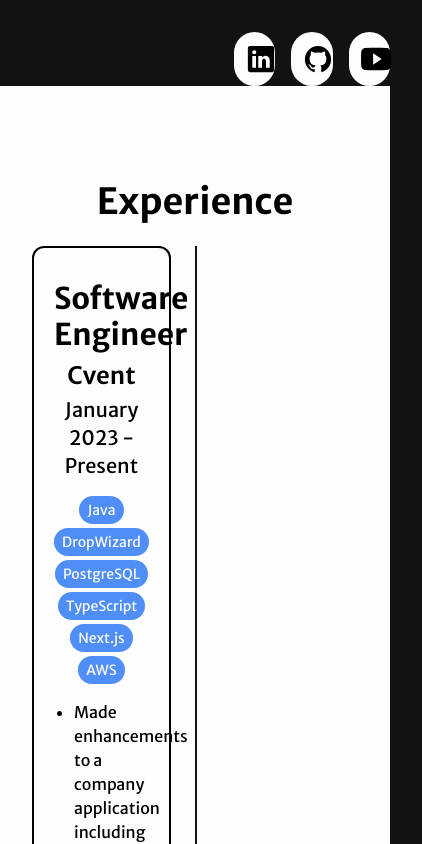
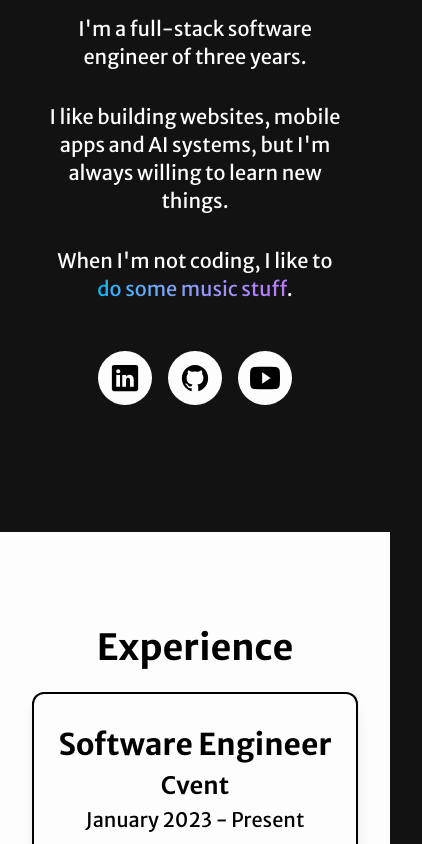
Before and after one commit to bigstarcha/personal-website, a Next.js app: page / in a window 390 px wide. Shown: the part 1156-2000 px from the top of the page, 422 px wide, since content can reach past the window. Built offline with nearby package versions, Linux system fonts and the light colour scheme.

Commit message:
make this jaunt responsive

```diff
--- a/app/globals.css
+++ b/app/globals.css
@@ -1,14 +1,12 @@
+/* https://tailwindcss.com/docs/adding-custom-styles */
+/* https://github.com/tailwindlabs/tailwindcss/discussions/15960 */
+
 @import "tailwindcss";
 
 :root {
   --background: #121212;
   --foreground: #fdfdfd;
   --tertiary: #4f8ef7;
-}
-
-.rounded-r-ellipse {
-  border-top-right-radius: 200px 500px;
-  border-bottom-right-radius: 200px 500px;
 }
 
 @theme {
@@ -36,3 +34,19 @@
     background-color: var(--color-background);
   }
 }
+
+@layer components {
+  @variant lg {
+    .rounded-r-ellipse {
+      border-top-right-radius: 200px 500px;
+      border-bottom-right-radius: 200px 500px;
+    }
+  }
+
+  @variant xl {
+    .rounded-r-ellipse {
+      border-top-right-radius: 200px 500px;
+      border-bottom-right-radius: 200px 500px;
+    }
+  }
+}
--- a/components/ConnectSection.tsx
+++ b/components/ConnectSection.tsx
@@ -13,7 +13,7 @@
   return (
     <div className="flex flex-col items-center py-12 bg-foreground">
       <h1 className="font-bold text-4xl mt-12 mb-4">Connect With Me!</h1>
-      <form className="flex flex-col w-1/2" onSubmit={handleSubmit}>
+      <form className="flex flex-col w-full px-8 lg:w-1/2 xl:w-1/2 lg:px-0 xl:px-0" onSubmit={handleSubmit}>
         <label className="text-lg text-background" htmlFor="name">
           Name
         </label>
--- a/components/ExperienceCard.tsx
+++ b/components/ExperienceCard.tsx
@@ -13,7 +13,7 @@
   tags,
 }: Experience) {
   return (
-    <div className="w-1/2 flex flex-col px-5 py-4 border-2 rounded-xl">
+    <div className="w-full lg:w-1/2 xl:w-1/2 flex flex-col px-5 py-4 border-2 rounded-xl shadow-lg mb-4 lg:mb-0 xl:mb-0">
       <h1 className="text-3xl mt-4 mb-2 font-bold text-center">{title}</h1>
       <h2 className="text-2xl font-semibold text-center mb-1">{company}</h2>
       <h2 className="text-xl text-center mb-4">{yearRange}</h2>
--- a/components/ExperienceSection.tsx
+++ b/components/ExperienceSection.tsx
@@ -6,8 +6,8 @@
 import ExperienceCard from "./ExperienceCard";
 import { experiences } from "@/utils/experiences";
 
-const leftStyle = "pr-12";
-const rightStyle = "justify-end pl-12";
+const leftStyle = "lg:pr-12 xl:pr-12";
+const rightStyle = "lg:justify-end xl:justify-end lg:pl-12 xl:pl-12";
 
 function ExperienceSection() {
   return (
@@ -15,14 +15,14 @@
       <div className="flex flex-col w-full mt-12">
         <h1 className="font-bold text-4xl text-center mb-6">Experience</h1>
         <div className="relative px-8">
-          <div className="absolute top-0 bottom-0 left-1/2 w-[2px] bg-background" />
+          <div className="hidden lg:block xl:block absolute top-0 bottom-0 left-1/2 w-[2px] bg-background" />
           {experiences.map((experience, index) => (
             <div
               key={index}
               className={`flex flex-row relative w-full ${index % 2 === 0 ? leftStyle : rightStyle}`}
             >
               {/** A lot of these styles will need to change if we want to make this responsive */}
-              <div className="absolute top-1/2 left-1/2 -translate-x-2/5 bg-background rounded-full w-3 h-3" />
+              <div className="hidden lg:block xl:block absolute top-1/2 left-1/2 -translate-x-2/5 bg-background rounded-full w-3 h-3" />
               <ExperienceCard {...experience} />
             </div>
           ))}
--- a/components/HomePage.tsx
+++ b/components/HomePage.tsx
@@ -1,15 +1,17 @@
 "use client";
 
 import React from "react";
+import dynamic from "next/dynamic";
 import Navigation from "./Navigation";
 import IntroSection from "./IntroSection";
 import ExperienceSection from "./ExperienceSection";
 import SkillsSection from "./SkillsSection";
 import ConnectSection from "./ConnectSection";
-import Footer from "./Footer";
 import ProjectsSection from "./ProjectsSection";
 
 function HomePage() {
+  const DynamicFooter = dynamic(() => import("./Footer"), { ssr: false }); // Avoid hydration issues by loading the footer only on the client side
+
   return (
     <>
       <Navigation />
@@ -18,7 +20,7 @@
       <ProjectsSection />
       <SkillsSection />
       <ConnectSection />
-      <Footer />
+      <DynamicFooter />
     </>
   );
 }
--- a/components/IntroSection.tsx
+++ b/components/IntroSection.tsx
@@ -45,14 +45,14 @@
   };
 
   return (
-    <div className="flex flex-row">
+    <div className="flex flex-col lg:flex-row xl:flex-row">
       <motion.div
-        className="bg-[url(../public/Tim2.jpg)] bg-center bg-cover w-3/5 h-screen rounded-r-ellipse"
+        className="bg-[url(../public/Tim2.jpg)] bg-center bg-cover h-screen w-full lg:w-3/5 xl:w-3/5 rounded-r-ellipse"
         initial={{ opacity: 0 }}
         animate={{ opacity: 1 }}
         transition={{ duration: 3 }}
       />
-      <div className="flex flex-col justify-center items-center w-2/5">
+      <div className="flex flex-col justify-center items-center w-full lg:w-2/5 xl:w-2/5 h-screen">
         <h1 className="font-merriweather text-6xl text-foreground text-bold mb-12">
           <Typewriter
             onInit={(typewriter) => {
--- a/components/ProjectCard.tsx
+++ b/components/ProjectCard.tsx
@@ -45,7 +45,7 @@
   links,
 }: Project): JSX.Element {
   return (
-    <div className="flex flex-col border-2 border-solid rounded-xl px-5 py-4">
+    <div className="flex flex-col border-2 border-solid rounded-xl px-5 py-4 shadow-lg">
       <h1 className="mt-4 mb-2 font-bold text-3xl text-center">{name}</h1>
       <h2 className="mb-2 text-center font-semibold text-xl">{duration}</h2>
       <TagSection tags={tags} />
--- a/components/ProjectsSection.tsx
+++ b/components/ProjectsSection.tsx
@@ -9,7 +9,7 @@
     <div className="flex flex-row justify-center pt-12 bg-foreground">
       <div className="flex flex-col w-full mt-12">
         <h1 className="font-bold text-4xl text-center mb-6">Projects</h1>
-        <div className="px-8 grid lg:grid-cols-3 gap-4">
+        <div className="px-8 grid lg:grid-cols-3 xl:grid-cols-3 gap-4">
           {projects.map((project, index) => (
             <ProjectCard
               key={index}
--- a/components/SkillsSection.tsx
+++ b/components/SkillsSection.tsx
@@ -31,9 +31,9 @@
   children: React.ReactNode;
 }) {
   return (
-    <div className="flex flex-row items-center w-full mb-4 last:mb-0">
-      <h2 className="font-semibold text-3xl w-1/4">{title}</h2>
-      <div className="flex w-3/4 overflow-x-hidden">
+    <div className="flex flex-col lg:flex-row xl:flex-row items-center w-full mb-4 last:mb-0">
+      <h2 className="font-semibold text-3xl w-full lg:w-1/4 xl:w-1/4 mb-4 text-center lg:mb-0 xl:mb-0">{title}</h2>
+      <div className="flex w-full lg:w-3/4 xl:w-3/4 overflow-x-hidden">
         <div
           className="animate-carousel inline-flex whitespace-nowrap gap-4"
           aria-hidden={false}
```
